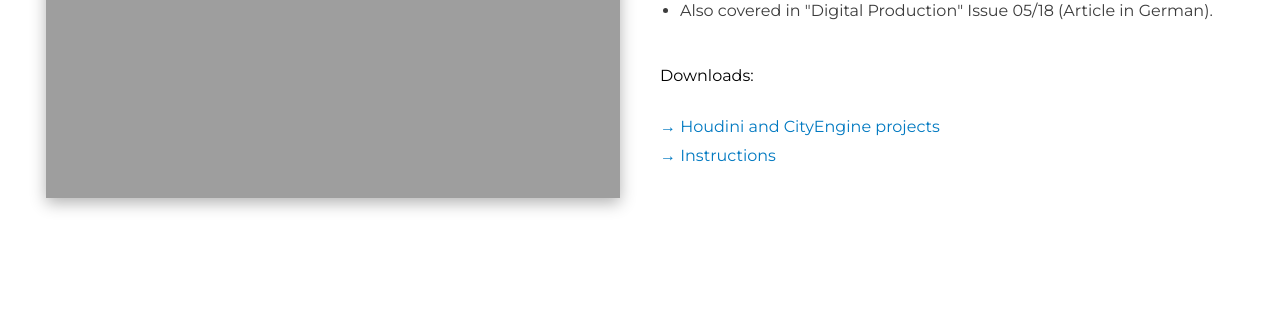
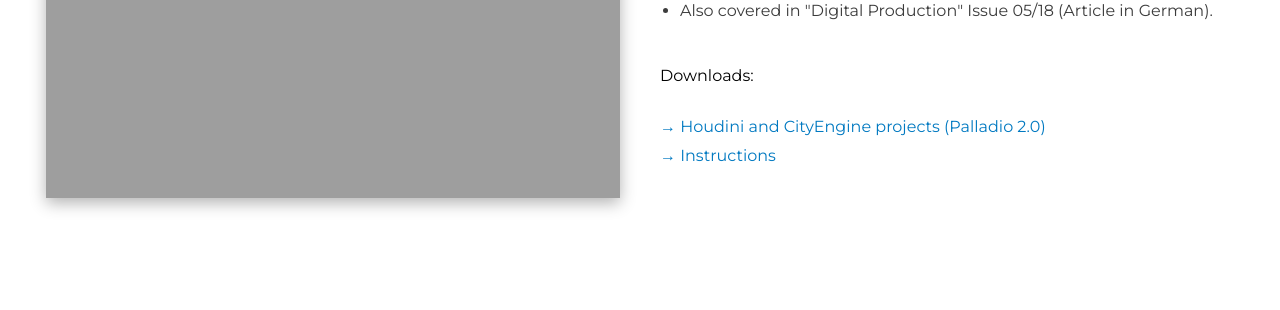
Before and after one commit to Esri/cityengine, a Jekyll site: the page built from _plugins/palladio.md, in a window 1280 px wide and 900 px high, scrolled down 3197 px. Shown: the part 143-453 px from the top of the window. Built offline with Jekyll 4.4.1, drawn with Linux system fonts in a browser that asks for light colours; some of the changed text lies outside the part shown.

Commit message:
Palladio: label example links with version

```diff
--- a/_plugins/palladio.md
+++ b/_plugins/palladio.md
@@ -50,7 +50,7 @@
     text: This example includes full CityEngine and Houdini projects. It demonstrates how to use CityEngine to author procedural assets like Walls, Stairs, Porticos and combine them in Houdini via Palladio and Rule Packages.</br>Notes:</br></br><ul><li>Created by Matthias Buehler</li><li>Also covered in "Digital Production" Issue 05/18 (Article in German).</li></ul></br></br>Downloads&colon;
 
     files:
-      - title: Houdini and CityEngine projects
+      - title: Houdini and CityEngine projects (Palladio 2.0)
         link: https://github.com/Esri/palladio/releases/download/v2.0.0-beta.1/Palladio_Example_Angkor_Thom_v3.zip
       - title: Instructions
         link: ./assets/files/palladio_angkor_thom_instructions.txt
@@ -63,7 +63,7 @@
     text: The Favela example demonstrates the packaging of a complex Rule Package into a Houdini Digital Asset with custom high-level parameters. The provided Houdini scene additionally shows how to prepare the input geometry for Palladio out of an Alembic archive (setup of random seed and start rule).</br></br>Notes:</br><ul><li>Requires Houdini 17.5 and Palladio 1.6.1 or later.</li><li>Based on the original "Favela" project (YouTube) created with CityEngine, Maya and Maxwell.</li><li>Created by Matthias Buehler</li></ul></br></br>Downloads&colon;
 
     files:
-      - title: Houdini Project
+      - title: Houdini Project (Palladio 2.0)
         link: https://github.com/Esri/palladio/releases/download/v2.0.0-beta.1/Palladio_Example_Favela_v2.zip
       - title: Favela RPK
         link: https://github.com/Esri/palladio/releases/download/v1.6.0/FAVELA.rpk
@@ -77,7 +77,7 @@
     text: This example shows how to use the generated CityEngine material attributes with Mantra.</br></br>Downloads&colon;
 
     files:
-      - title: Houdini Scene (HIPNC)
+      - title: Houdini Scene (HIPNC) (Palladio 2.0)
         link: https://github.com/Esri/palladio/releases/download/v2.0.0-beta.1/PalladioDemo03_v2.zip
       - title: Houdini Digital Asset (HDANC)
         link: https://github.com/Esri/palladio/releases/download/v1.6.1/PalladioCityEngineMaterial-v2.hdanc
@@ -91,7 +91,7 @@
     text: Downloads&colon;
 
     files:
-      - title: Houdini Scene (HIPNC)
+      - title: Houdini Scene (HIPNC) (Palladio 2.0)
         link: https://github.com/Esri/palladio/releases/download/v2.0.0-beta.1/PalladioDemo02_v2.zip
 
     images:
@@ -102,7 +102,7 @@
     text: Downloads&colon;
 
     files:
-      - title: Houdini Scene (HIPNC)
+      - title: Houdini Scene (HIPNC) (Palladio 2.0)
         link: https://github.com/Esri/palladio/releases/download/v2.0.0-beta.1/PalladioDemo01_v2.zip
 
     images:
```
